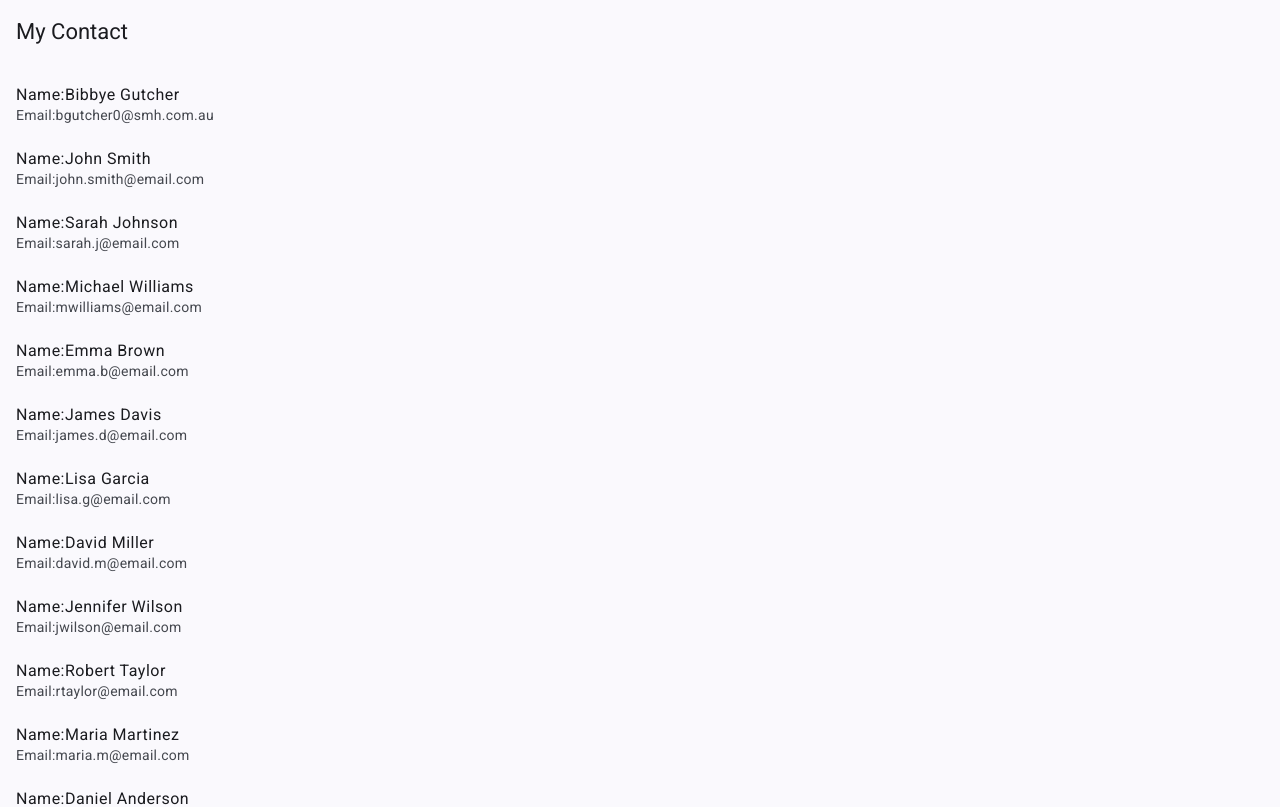
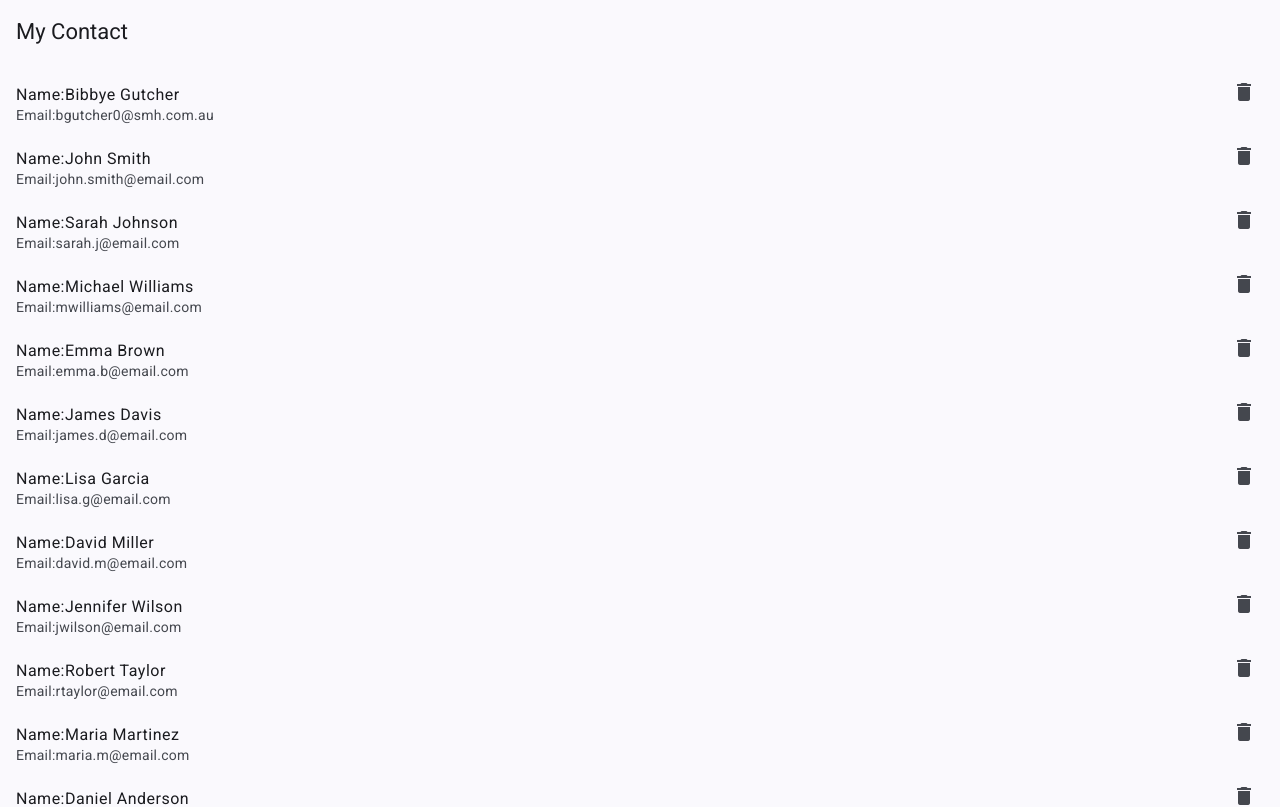
Before and after one commit to ersaumya/SignalCrudApp, an Angular app: page / in a window 1280 px wide. Shown: the top 807 px of the page. Built offline with nearby package versions, Linux system fonts and the light colour scheme.

Commit message:
delete contacts

```diff
--- a/src/app/components/contact-lists/contact-lists.html
+++ b/src/app/components/contact-lists/contact-lists.html
@@ -3,8 +3,13 @@
   <mat-list-item>
     <h3 matListItemTitle>Name:{{ contact.name }}</h3>
     <p matListItemLine>Email:{{ contact.email }}</p>
+    <div matListItemMeta>
+      <button mat-icon-button (click)="deleteContact(contact.id)">
+        <mat-icon>delete</mat-icon>
+      </button>
+    </div>
   </mat-list-item>
-  } @if(contactReasourse.isLoading()){
+  } @if(loading()){
   <mat-progress-spinner mode="indeterminate"></mat-progress-spinner>
   }
 </mat-list>
--- a/src/app/components/contact-lists/contact-lists.ts
+++ b/src/app/components/contact-lists/contact-lists.ts
@@ -1,20 +1,31 @@
-import { Component, inject, resource, signal } from '@angular/core';
-import { Contact } from '../../models/contact';
+import { Component, computed, inject, resource, signal } from '@angular/core';
+
 import { MatListModule } from '@angular/material/list';
 import { ApiService } from '../../services/api-service';
 import { MatProgressSpinnerModule } from '@angular/material/progress-spinner';
+import { MatIconModule } from '@angular/material/icon';
+import { MatButtonModule } from '@angular/material/button';
 
 @Component({
   selector: 'app-contact-lists',
-  imports: [MatListModule, MatProgressSpinnerModule],
+  imports: [MatListModule, MatProgressSpinnerModule, MatIconModule, MatButtonModule],
   templateUrl: './contact-lists.html',
   styleUrl: './contact-lists.css',
 })
 export class ContactLists {
   apiService = inject(ApiService);
+  deleting = signal(false);
+  loading = computed(() => this.contactReasourse.isLoading() || this.deleting());
   //contacts = signal<Contact[]>([]);
 
   contactReasourse = resource({
     loader: () => this.apiService.getContacts(),
   });
+
+  async deleteContact(id: string) {
+    this.deleting.set(true);
+    await this.apiService.deleteContact(id);
+    this.deleting.set(false);
+    this.contactReasourse.reload();
+  }
 }
--- a/src/styles.css
+++ b/src/styles.css
@@ -1 +1,7 @@
 /* You can add global styles to this file, and also import other style files */
+mat-progress-spinner {
+  position: absolute !important;
+  top: 50%;
+  left: 50%;
+  transform: translate(-50%, -50%);
+}
```
